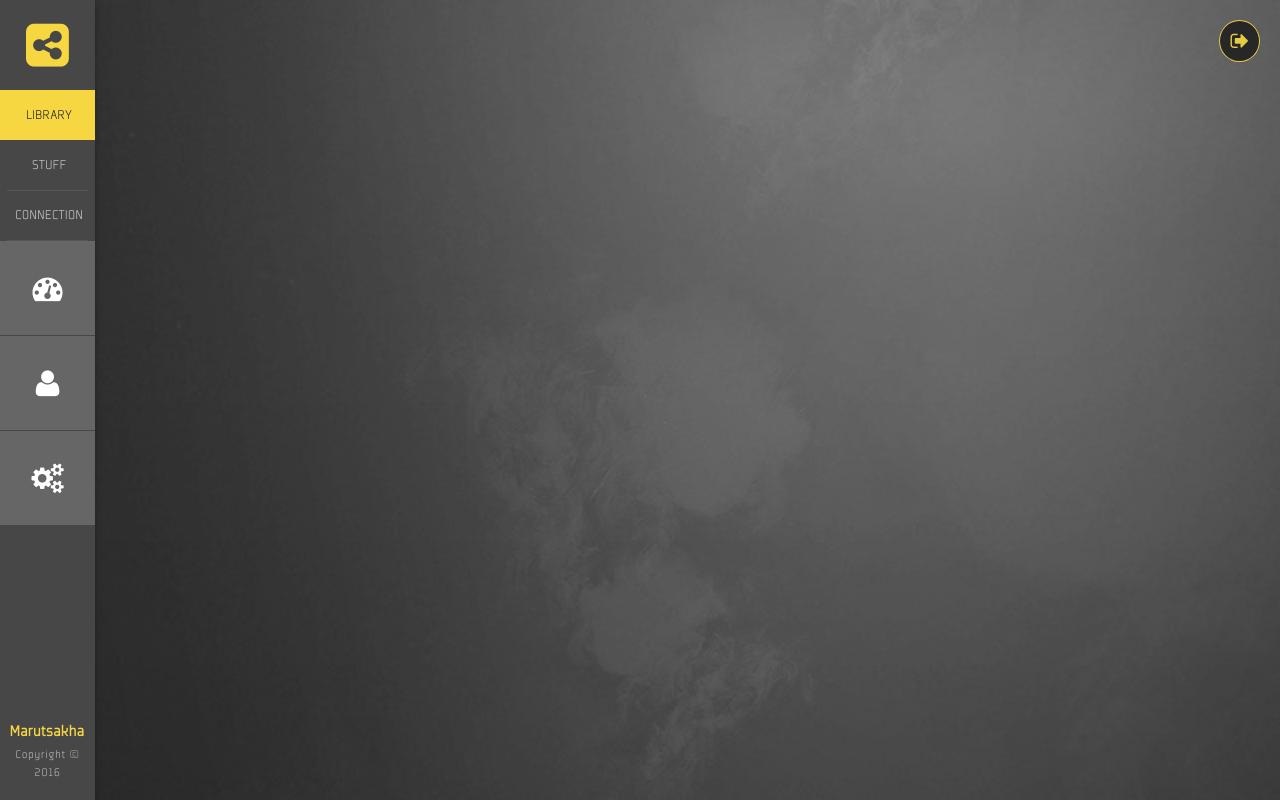
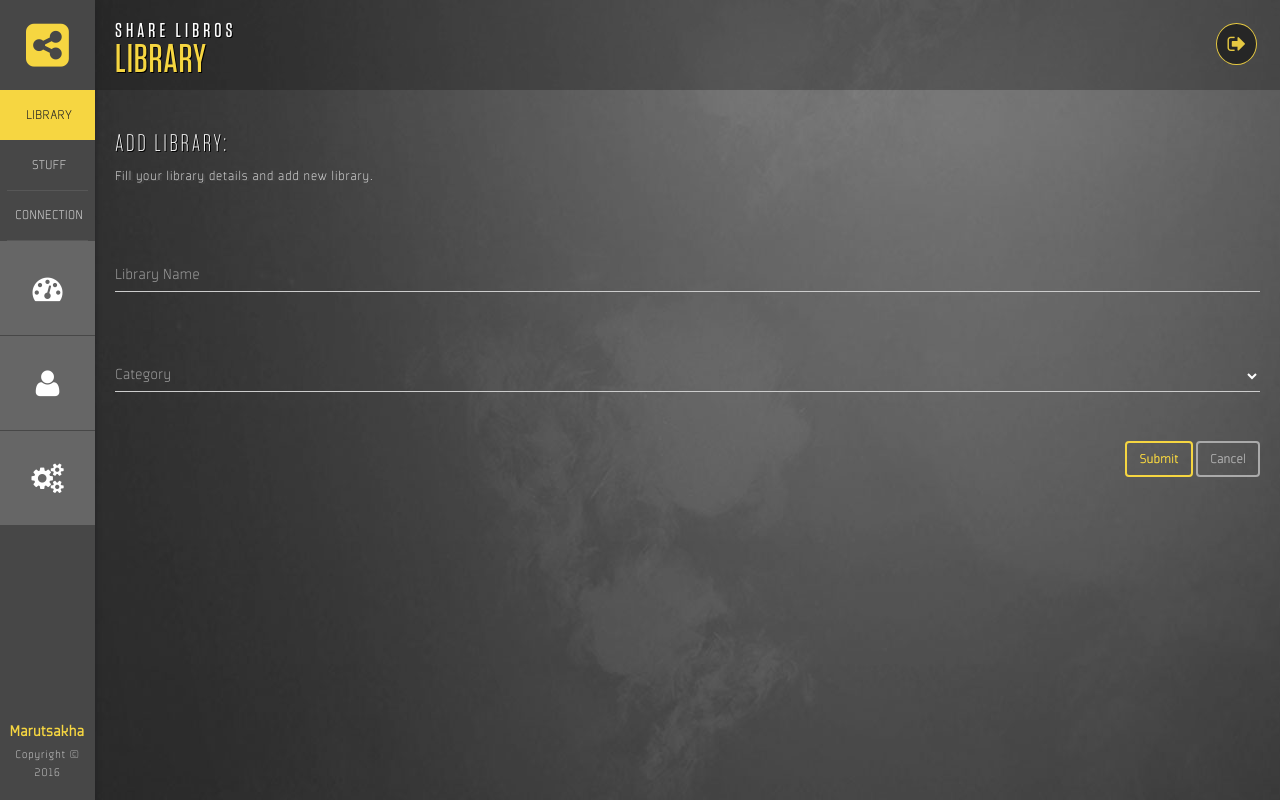
Before and after one commit to yoku2010/share-libros, a plain HTML site: page manage-library.html in a window 1280 px wide. Drawn offline with Linux system fonts and the light colour scheme.

Commit message:
Add Library

```diff
--- a/css/main.css
+++ b/css/main.css
@@ -172,7 +172,7 @@ header .header-main-container .navbar ul.nav li a span {
   top: 50px;
   margin: 0 7px;
 }
-header .header-main-container .navbar ul.nav li a:hover, header .header-main-container .navbar ul.nav li a:focus, .side-heading h1, .color {
+header .header-main-container .navbar ul.nav li a:hover, header .header-main-container .navbar ul.nav li a:focus, .side-heading h1, .color, .top-heading h1 {
   color: #F6D641;
 }
 header .header-main-container .navbar ul.nav li.active a, .color-bg, .popover-title {
@@ -521,8 +521,8 @@ p.follow-us a {
 }
 .logout-btn {
   position: fixed;
-  top: 20px;
-  right: 20px;
+  top: 23px;
+  right: 23px;
   padding: 10px;
   font-size: 20px;
   background-color: #222;
@@ -530,9 +530,65 @@ p.follow-us a {
   color: #F6D641;
   opacity: 0.9;
   border: 1px solid #F6D641;
+  z-index: 10;
 }
 .logout-btn:hover {
   color: #FFF;
   opacity: 1;
   border: 1px solid #FFF;
 }
+/* Top Heading */
+.top-heading {
+  width: 100%;
+  position: fixed;
+  top: 0;
+  left: 95px;
+  right: 0;
+  z-index: 9;
+  height: 90px;
+}
+.top-heading .overlay {
+  position: absolute;
+  top: 0;
+  left: 0;
+  right: 0;
+  bottom: 0;
+  background-color: #111;
+  opacity: 0.3;
+  z-index: 1;
+  border-right: 1px solid #000;
+}
+.top-heading h1 {
+  position: absolute;
+  z-index: 2;
+  top: 20px;
+  left: 20px;
+  margin-top: 20px;
+  font-size: 40px;
+  line-height: 0.9em;
+  letter-spacing: 0.02em;
+  text-shadow: 1px 1px 0px #000;
+}
+.top-heading h3 {
+  position: absolute;
+  z-index: 2;
+  top: 20px;
+  left: 20px;
+  padding: 0;
+  margin: 0;
+  color: #FFF;
+  font-size: 20px;
+  letter-spacing: 0.2em;
+  line-height: 1em;
+  text-shadow: 1px 1px 0px #000;
+  opacity: 1;
+}
+.top-section {
+  position: absolute;
+  z-index: 8;
+  top: 90px;
+  left: 0;
+  right: 0;
+  bottom: 0;
+  overflow: auto;
+}
--- /dev/null
+++ b/js/library.js
@@ -0,0 +1,8 @@
+$(function(){
+    var $form = $('#id_library_form');
+    $form.find('input.polymer-field, textarea.polymer-field, select.polymer-field').polymerForm({
+        bar_height: '1px',
+        base_color: '#CCC',
+        active_color: '#F6D641'
+    });
+});
--- a/manage-library.html
+++ b/manage-library.html
@@ -6,6 +6,7 @@
     <meta name="viewport" content="width=device-width">
     <link rel="stylesheet" href="css/bootstrap.min.css">
     <link rel="stylesheet" href="css/font-awesome.min.css">
+    <link rel="stylesheet" href="css/jquery.polymer-form.min.css">
     <link rel="stylesheet" href="css/main.css">
     <link rel="shortcut icon" sizes="24x24" href="img/favicon.png">
   <body class="no-scroll">
@@ -79,9 +80,53 @@
       <a href="login.html" data-placement="left" data-toggle="tooltip" title="Logout" class="logout-btn">
         <i class="fa fa-sign-out"></i>
       </a>
+      <div class="top-heading">
+        <div class="overlay"></div>
+        <h3>SHARE <span>LIBROS</span></h3>
+        <h1>LIBRARY</h1>
+      </div>
+      <div class="top-section">
+        <div class="padding10">
+          <div class="detail-box">
+            <h3>ADD LIBRARY:</h3>
+            <p>
+              Fill your library details and add new library.
+            </p>
+          </div>
+          <div class="detail-box">
+            <div class="row">
+              <form id="id_library_form" class="polymer-form" action="" method="post">
+                <div class="col-md-12">
+                  <div id="form_msg" class="polymer-msg"></div>
+                </div>
+                <div class="col-md-12" style="height:100px;">
+                  <input class="polymer-field" autocomplete="off" id="id_library_name" label="Library Name" maxlength="64" name="library_name" type="text" />
+                </div>
+                <div class="col-md-12" style="height:100px;">
+                  <select class="polymer-field" autocomplete="off" id="id_category" label="Category" maxlength="64" name="category">
+                    <option value=""></option>
+                    <option value="books">Books</option>
+                    <option value="novels">Novels</option>
+                  </select>
+                </div>
+                <div class="col-md-12">
+                  <div class="form-group text-right">
+                    <p id="form_loading" class="ajax-loading" style="display:none;">
+                      <img src="img/ajax-loader.gif">
+                    </p>
+                    <button type="submit" class="btn btn-holo">Submit</button>
+                    <button type="button" id="cancel_btn" class="btn btn-holo-empty">Cancel</button>
+                  </div>
+                </div>
+              </form>
+            </div>
+          </div>
+        </div>
+      </div>
     </section>
     <script src="js/libs/jquery-1.11.3.min.js"></script>
     <script src="js/libs/bootstrap.min.js"></script>
-    <script src="js/admin-utils.js"></script>
+    <script src="js/libs/jquery.polymer-form.min.js"></script>
+    <script src="js/library.js"></script>
   </body>
 </html>
```
